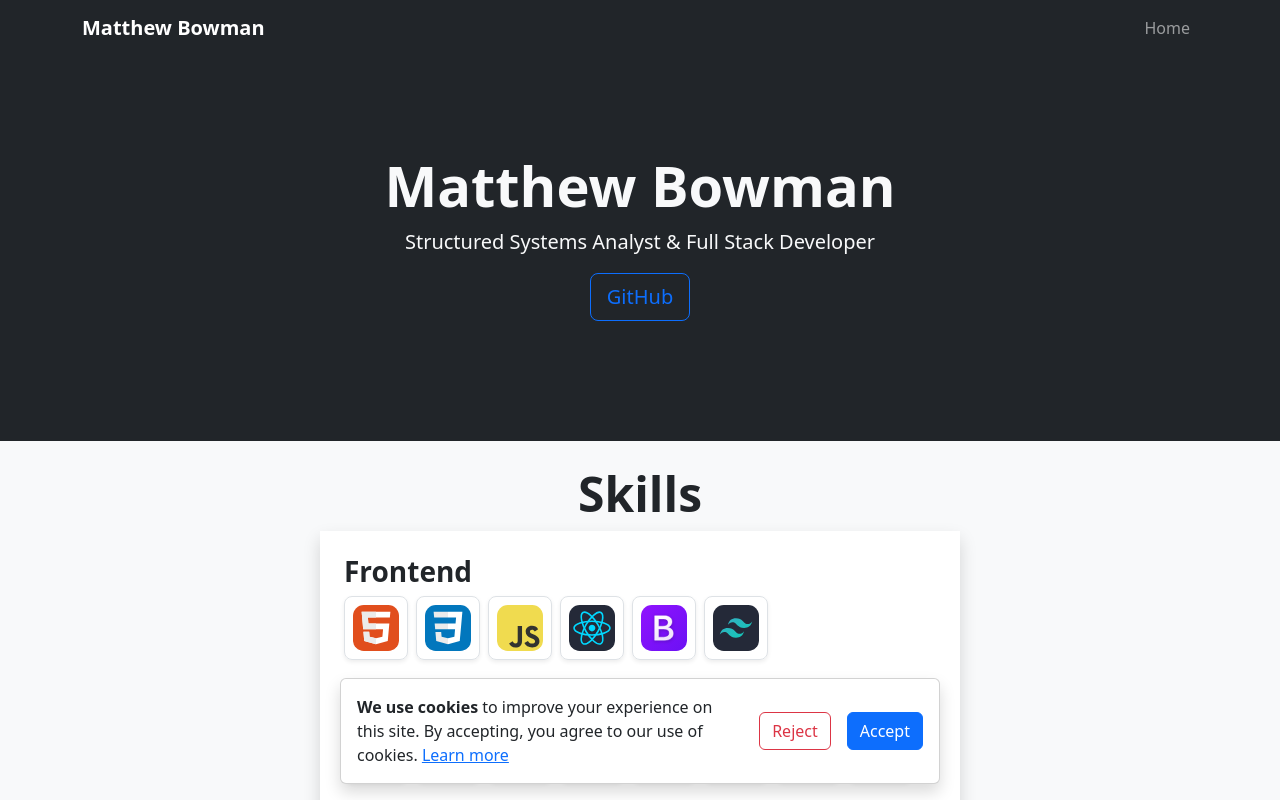
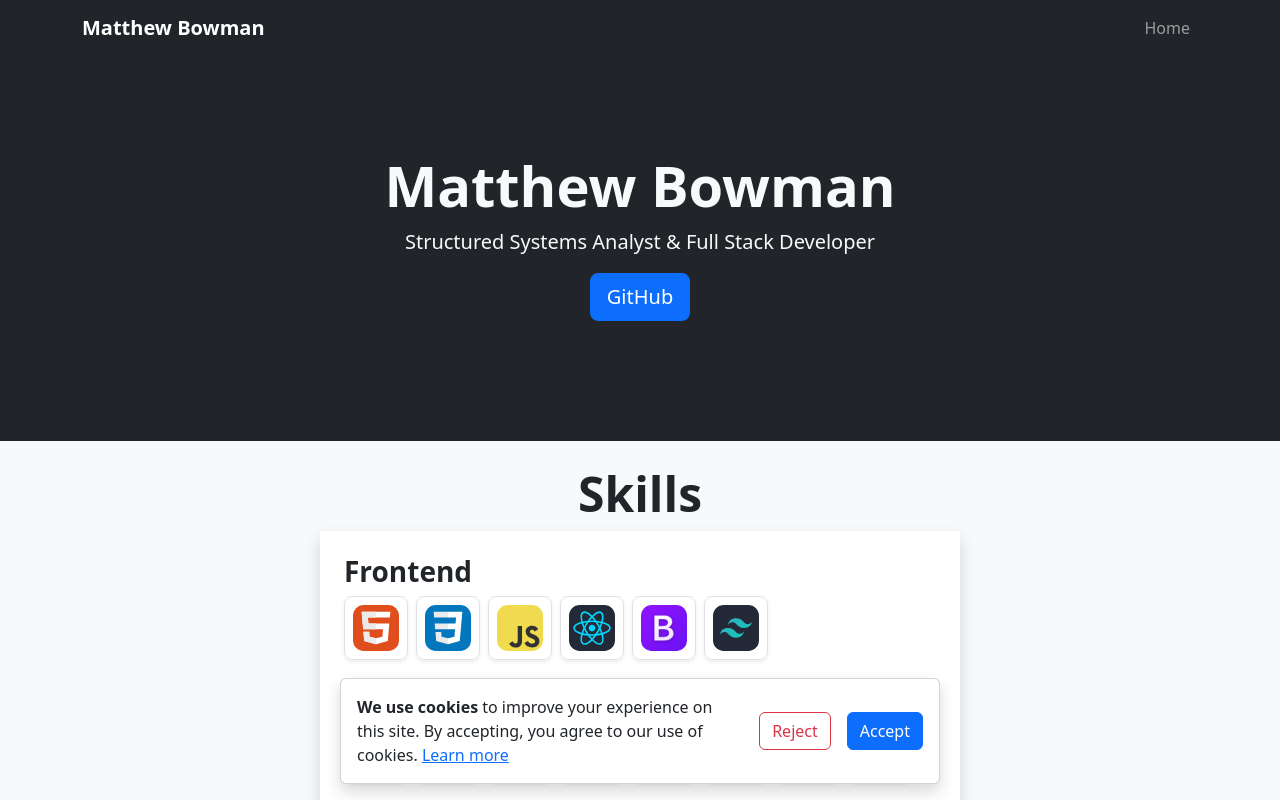
Before and after one commit to Matthew-Bowman/Portfolio-React, a React (Vite) app: page / in a window 1280 px wide. Shown: the top 800 px of the page. Built offline with nearby package versions, Linux system fonts and the light colour scheme.

Commit message:
Improved contrast of hero button

```diff
--- a/src/components/Hero/Hero.tsx
+++ b/src/components/Hero/Hero.tsx
@@ -10,7 +10,7 @@ const Hero: React.FC = () => {
                     <h1 className="display-4 fw-bold">Matthew Bowman</h1>
                     <p className="fs-5">Structured Systems Analyst & Full Stack Developer</p>
                     <Button
-                        variant="outline-primary"
+                        variant="primary"
                         size="lg"
                         href={EXTERNAL_LINKS.GitHub.path}
                         target="_blank"
```
